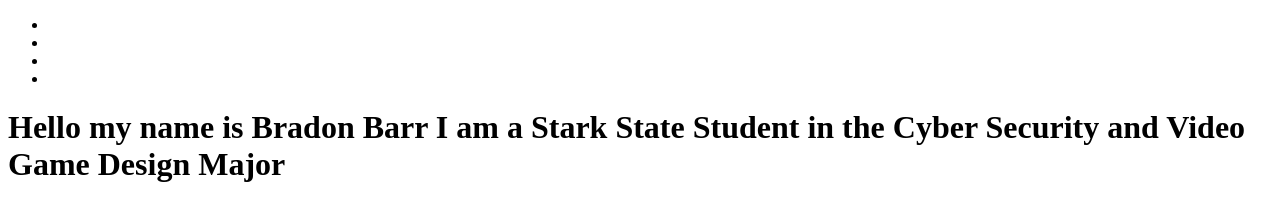
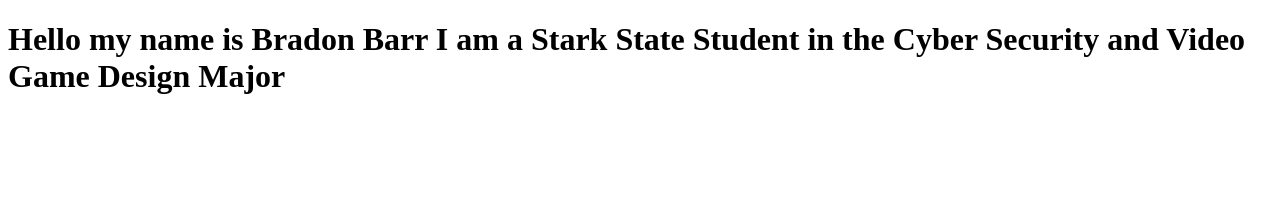
Before and after one commit to Bab834/Bab834.github.io, a plain HTML site: page index.html in a window 1280 px wide. Drawn offline with Linux system fonts and the light colour scheme.

Commit message:
Update index.html

```diff
--- a/index.html
+++ b/index.html
@@ -8,14 +8,6 @@
      </head>
 
      <body>
-      <nav>
-      <ul>
-          <li></li>
-          <li></li>
-          <li></li>
-          <li></li>
-     </ul>
-     </nav>
      <div id="Div1">
      <div class="Class1">
          <h1>Hello my name is Bradon Barr I am a Stark State Student in the Cyber Security and Video Game Design Major</h1>
```
